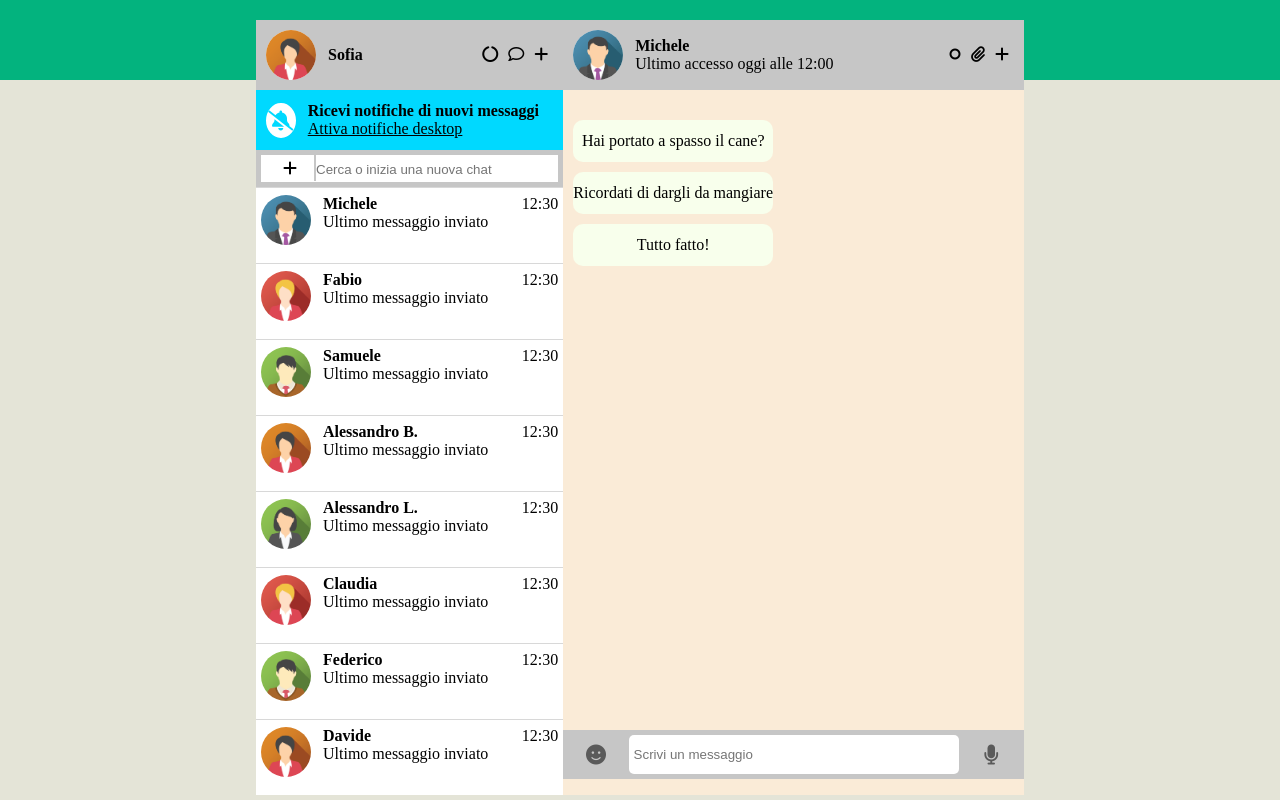
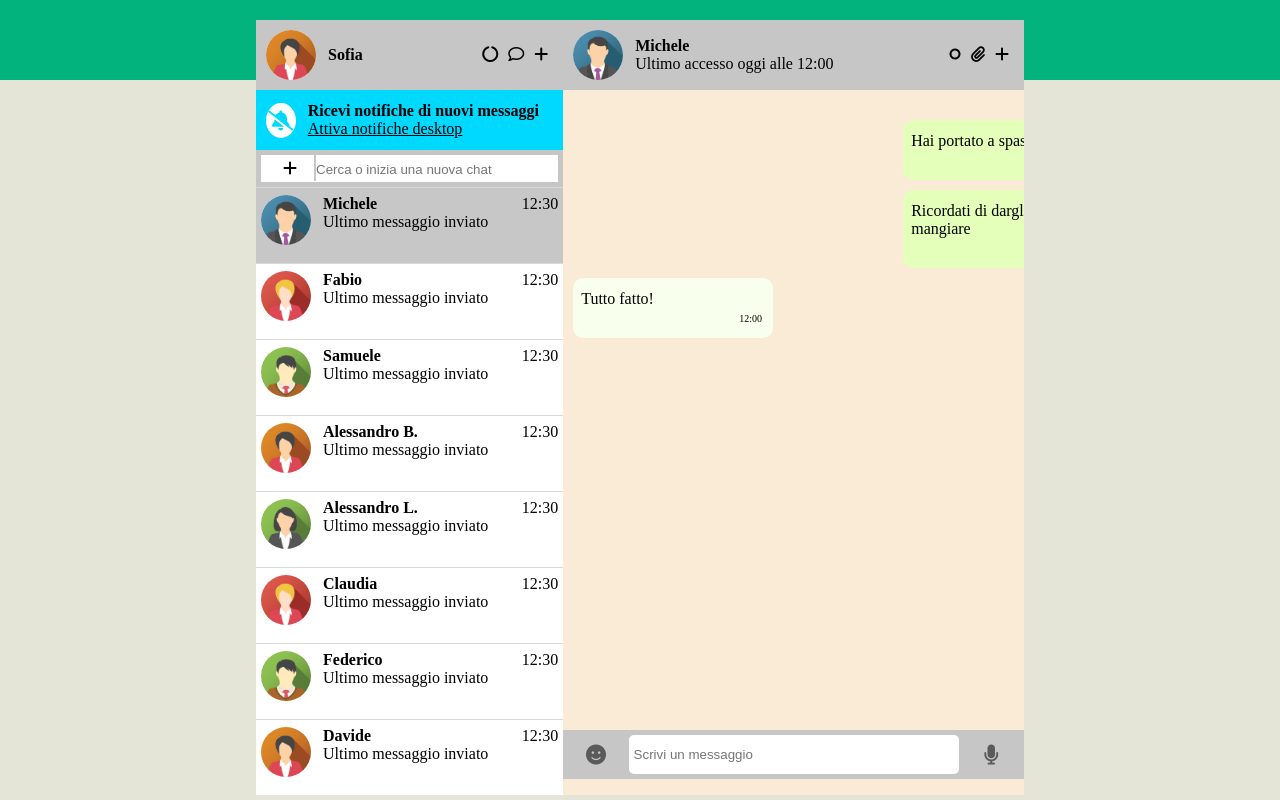
Before and after one commit to g4br100/vue-boolzapp, a plain HTML site: page index.html in a window 1280 px wide. Drawn offline with nearby package versions, Linux system fonts and the light colour scheme.

Commit message:
Aggiunta orario messaggi

```diff
--- a/css/style.css
+++ b/css/style.css
@@ -176,7 +176,7 @@ ul li div:first-of-type{
     display: flex;
 }
 
-ul li:hover{
+ul li:hover, .active{
     background-color: rgb(199, 199, 199);
     cursor: pointer;
 }
@@ -185,21 +185,25 @@ ul li:hover{
     background-color: grey;
 }
 
-.umessage{
+#textadded span, #message span{
+    font-size: 10px;
+    margin-left: 158px;
+}
+
+
+.sent{
     background-color: rgb(227, 255, 185);
     width: 200px;
-    text-align: center;
     margin: 10px 0;
     margin-left: 340px;
     border-radius: 10px;
-    padding: 12px 0;
+    padding: 12px 8px;
 }
 
-.cmessage{
+.received{
     background-color: rgb(248, 255, 236);
     width: 200px;
-    text-align: center;
     margin: 10px 10px;
     border-radius: 10px;
-    padding: 12px 0;
+    padding: 12px 8px;
 }
--- a/index.html
+++ b/index.html
@@ -78,13 +78,14 @@
                     </div>
                     <div id="chat">
                         <div id="message">
-                            <div v-for="message_object in contacts[active_contact].messages" class="cmessage">
+                            <div v-for="message_object in contacts[active_contact].messages" :class="message_object.status">
                                 <p>{{ message_object.message }}</p>
+                                <span>12:00</span>
                             </div>
-
                             <div id="textadded">
-                                    <div v-for="item in items" class="umessage">
+                                    <div v-for="item in items" class="sent">
                                         <p>{{item.text}}</p>
+                                        <span>12:00</span>
                                     </div>
                             </div>
                         </div>
```
